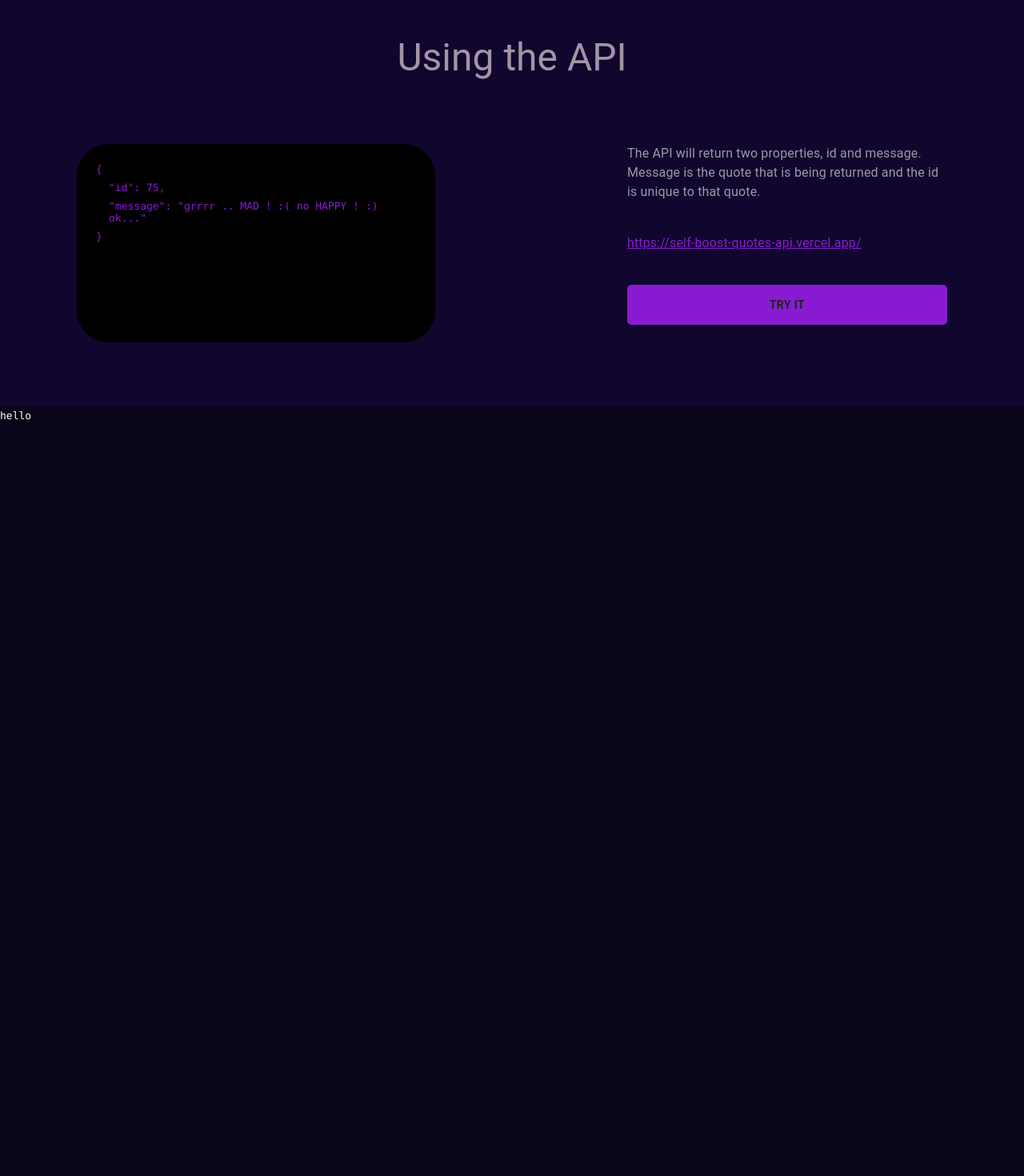
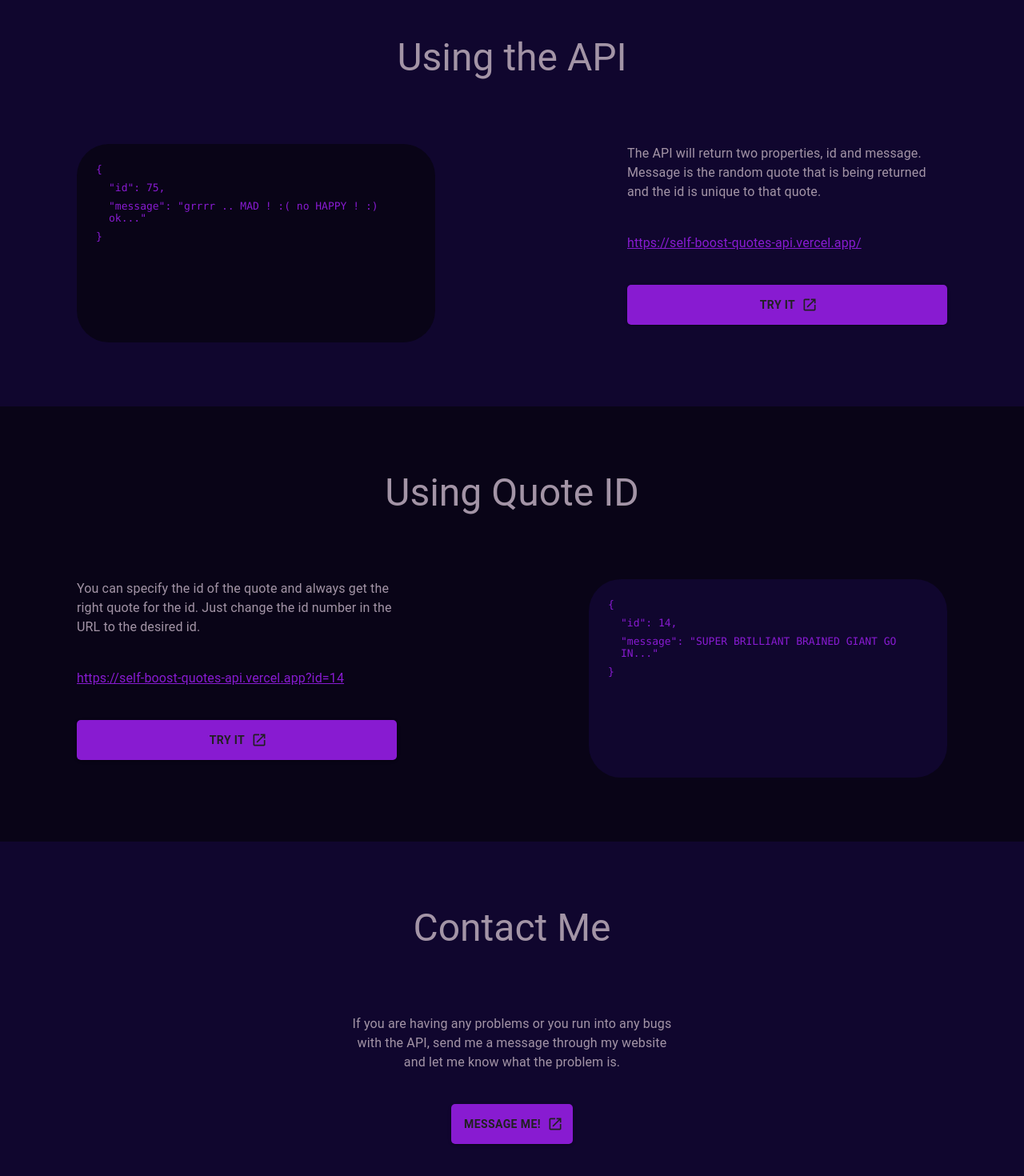
Before and after one commit to Sniperplank/Self-boost-quotes-frontend, a React (Create React App) app: page / in a window 1280 px wide. Shown: the part 1000-2470 px from the top of the page at 80% size. Before the commit the page ends 1528 px from the top, so only its background shows below. Built offline with nearby package versions, Linux system fonts and the light colour scheme; no server answers; the HTML template or start-up script is replaced by a standard one.

Commit message:
added contact component +++

```diff
--- a/package.json
+++ b/package.json
@@ -5,6 +5,7 @@
   "dependencies": {
     "@emotion/react": "^11.10.5",
     "@emotion/styled": "^11.10.5",
+    "@mui/icons-material": "^5.11.0",
     "@mui/material": "^5.11.0",
     "@testing-library/jest-dom": "^5.16.5",
     "@testing-library/react": "^13.4.0",
--- a/src/App.js
+++ b/src/App.js
@@ -1,5 +1,7 @@
 import { ThemeProvider } from '@mui/material';
 import Api from './components/Api';
+import ApiWithId from './components/ApiWithId';
+import Contact from './components/Contact';
 import GenerateQuote from './components/GenerateQuote';
 import NavBar from './components/NavBar';
 import { darkTheme } from './darkTheme';
@@ -14,7 +16,8 @@ function App() {
         <NavBar />
         <GenerateQuote />
         <Api />
-        <code>hello</code>
+        <ApiWithId />
+        <Contact />
       </div>
     </ThemeProvider>
   );
--- a/src/components/Api.js
+++ b/src/components/Api.js
@@ -1,6 +1,7 @@
 import { Box, Stack, Typography } from '@mui/material'
 import React from 'react'
 import { StyledButton } from '../styledComponents/StyledButton'
+import OpenInNewIcon from '@mui/icons-material/OpenInNew'
 
 const Api = () => {
     const openInNewTab = (url) => {
@@ -12,7 +13,7 @@ const Api = () => {
         <Stack spacing={10} sx={{ display: 'flex', justifyContent: 'center', alignItems: 'center', padding: 10, backgroundColor: '#10062e' }}>
             <Typography variant='h3' color='#a394a6'>Using the API</Typography>
             <Stack spacing={30} direction='row'>
-                <Box sx={{ backgroundColor: 'black', width: 400, height: 200, borderRadius: 10, borderWidth: 2, borderColor: 'white', padding: 3 }}>
+                <Box sx={{ backgroundColor: '#090417', width: 400, height: 200, borderRadius: 10, borderWidth: 2, borderColor: 'white', padding: 3 }}>
                     <Stack spacing={1} sx={{ color: '#881bd1' }}>
                         <code>{"{"}</code>
                         <Stack spacing={1} sx={{ paddingLeft: 2 }}>
@@ -23,9 +24,9 @@ const Api = () => {
                     </Stack>
                 </Box>
                 <Stack spacing={5}>
-                    <Typography variant='body1' color='#a394a6' maxWidth={400}>The API will return two properties, id and message. Message is the quote that is being returned and the id is unique to that quote.</Typography>
+                    <Typography variant='body1' color='#a394a6' maxWidth={400}>The API will return two properties, id and message. Message is the random quote that is being returned and the id is unique to that quote.</Typography>
                     <Typography variant='body1' color='primary' sx={{ textDecoration: 'underline' }}>https://self-boost-quotes-api.vercel.app/</Typography>
-                    <StyledButton onClick={() => openInNewTab('https://self-boost-quotes-api.vercel.app/')} variant='contained' color='primary'>Try it</StyledButton>
+                    <StyledButton onClick={() => openInNewTab('https://self-boost-quotes-api.vercel.app/')} endIcon={<OpenInNewIcon />} variant='contained' color='primary'>Try it</StyledButton>
                 </Stack>
             </Stack>
         </Stack>
--- /dev/null
+++ b/src/components/ApiWithId.js
@@ -0,0 +1,36 @@
+import { Box, Stack, Typography } from '@mui/material'
+import React from 'react'
+import { StyledButton } from '../styledComponents/StyledButton'
+import OpenInNewIcon from '@mui/icons-material/OpenInNew'
+
+const ApiWithId = () => {
+    const openInNewTab = (url) => {
+        const newWindow = window.open(url, '_blank', 'noopener,noreferrer')
+        if (newWindow) newWindow.opener = null
+    }
+
+    return (
+        <Stack spacing={10} sx={{ display: 'flex', justifyContent: 'center', alignItems: 'center', padding: 10 }}>
+            <Typography variant='h3' color='#a394a6'>Using Quote ID</Typography>
+            <Stack spacing={30} direction='row'>
+                <Stack spacing={5}>
+                    <Typography variant='body1' color='#a394a6' maxWidth={400}>You can specify the id of the quote and always get the right quote for the id. Just change the id number in the URL to the desired id.</Typography>
+                    <Typography variant='body1' color='primary' sx={{ textDecoration: 'underline' }}>https://self-boost-quotes-api.vercel.app?id=14</Typography>
+                    <StyledButton onClick={() => openInNewTab('https://self-boost-quotes-api.vercel.app?id=14')} endIcon={<OpenInNewIcon />} variant='contained' color='primary'>Try it</StyledButton>
+                </Stack>
+                <Box sx={{ backgroundColor: '#10062e', width: 400, height: 200, borderRadius: 10, borderWidth: 2, borderColor: 'white', padding: 3 }}>
+                    <Stack spacing={1} sx={{ color: '#881bd1' }}>
+                        <code>{"{"}</code>
+                        <Stack spacing={1} sx={{ paddingLeft: 2 }}>
+                            <code>"id": 14,</code>
+                            <code>"message": "SUPER BRILLIANT BRAINED GIANT GO IN..."</code>
+                        </Stack>
+                        <code>{"}"}</code>
+                    </Stack>
+                </Box>
+            </Stack>
+        </Stack>
+    )
+}
+
+export default ApiWithId
--- /dev/null
+++ b/src/components/Contact.js
@@ -0,0 +1,23 @@
+import { Stack, Typography } from '@mui/material'
+import React from 'react'
+import { StyledButton } from '../styledComponents/StyledButton'
+import OpenInNewIcon from '@mui/icons-material/OpenInNew'
+
+const Contact = () => {
+    const openInNewTab = (url) => {
+        const newWindow = window.open(url, '_blank', 'noopener,noreferrer')
+        if (newWindow) newWindow.opener = null
+    }
+
+    return (
+        <Stack spacing={10} sx={{ display: 'flex', justifyContent: 'center', alignItems: 'center', padding: 10, backgroundColor: '#10062e' }}>
+            <Typography variant='h3' color='#a394a6'>Contact Me</Typography>
+            <Stack spacing={5} sx={{ display: 'flex', justifyContent: 'center', alignItems: 'center' }}>
+                <Typography variant='body1' color='#a394a6' maxWidth={400} textAlign='center'>If you are having any problems or you run into any bugs with the API, send me a message through my website and let me know what the problem is.</Typography>
+                <StyledButton onClick={() => openInNewTab('https://eilafaljundi.com/Pages/Contact.html')} endIcon={<OpenInNewIcon />} variant='contained' color='primary'>Message Me!</StyledButton>
+            </Stack>
+        </Stack>
+    )
+}
+
+export default Contact
--- a/src/components/NavBar.js
+++ b/src/components/NavBar.js
@@ -10,8 +10,8 @@ const NavBar = () => {
         <Typography variant='h5' color='primary'>Self Boost Quotes</Typography>
         <Stack direction='row' spacing={4}>
           <NavButton variant='text'>API</NavButton>
+          <NavButton variant='text'>About</NavButton>
           <NavButton variant='text'>Contact</NavButton>
-          <NavButton variant='text'>About</NavButton>
         </Stack>
       </StyledToolbar>
     </AppBar>
--- a/src/darkTheme.js
+++ b/src/darkTheme.js
@@ -7,7 +7,7 @@ export const darkTheme = createTheme({
             light: "#b13dff"
         },
         secondary: {
-            main: "#26231d",
+            main: "#10062e",
             light: "#302e28"
         },
         buttonText: {
```
Also changed, not shown: 1 other file (tests, documents, lock files or other folders).
